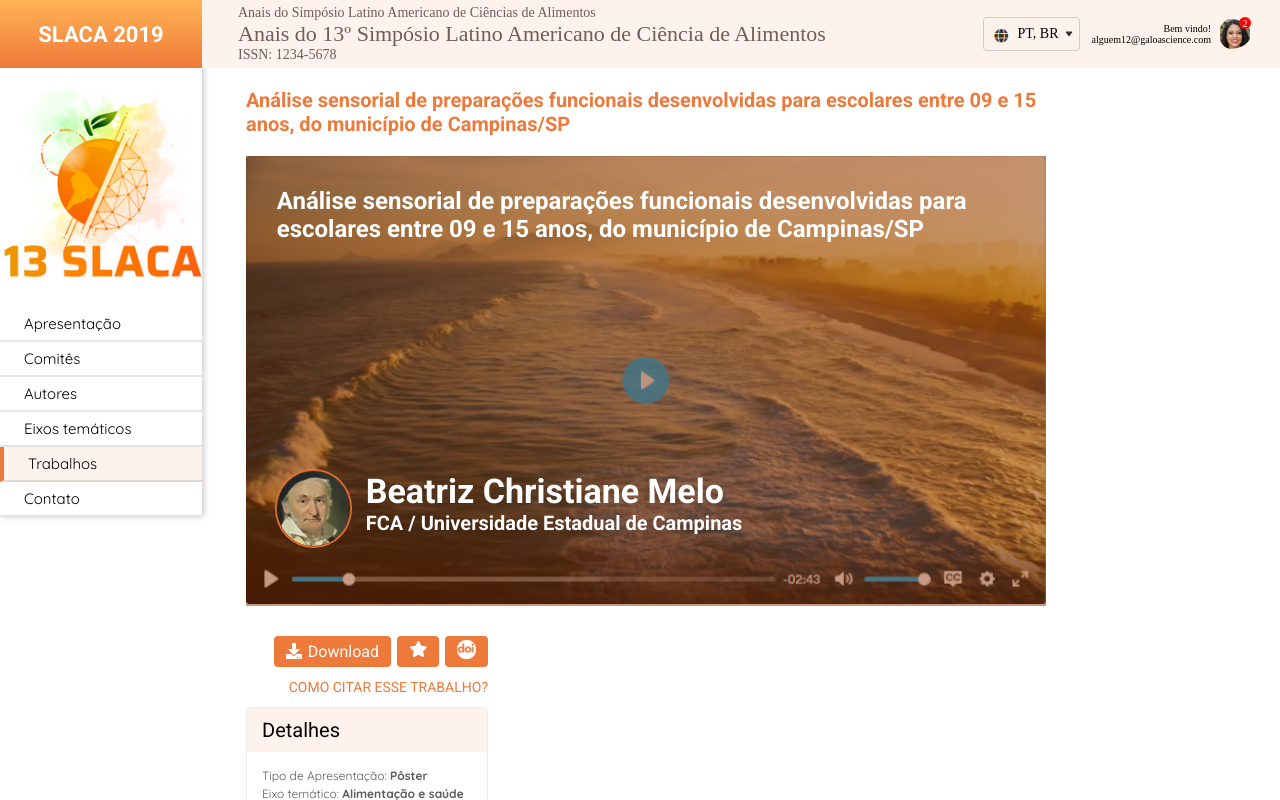
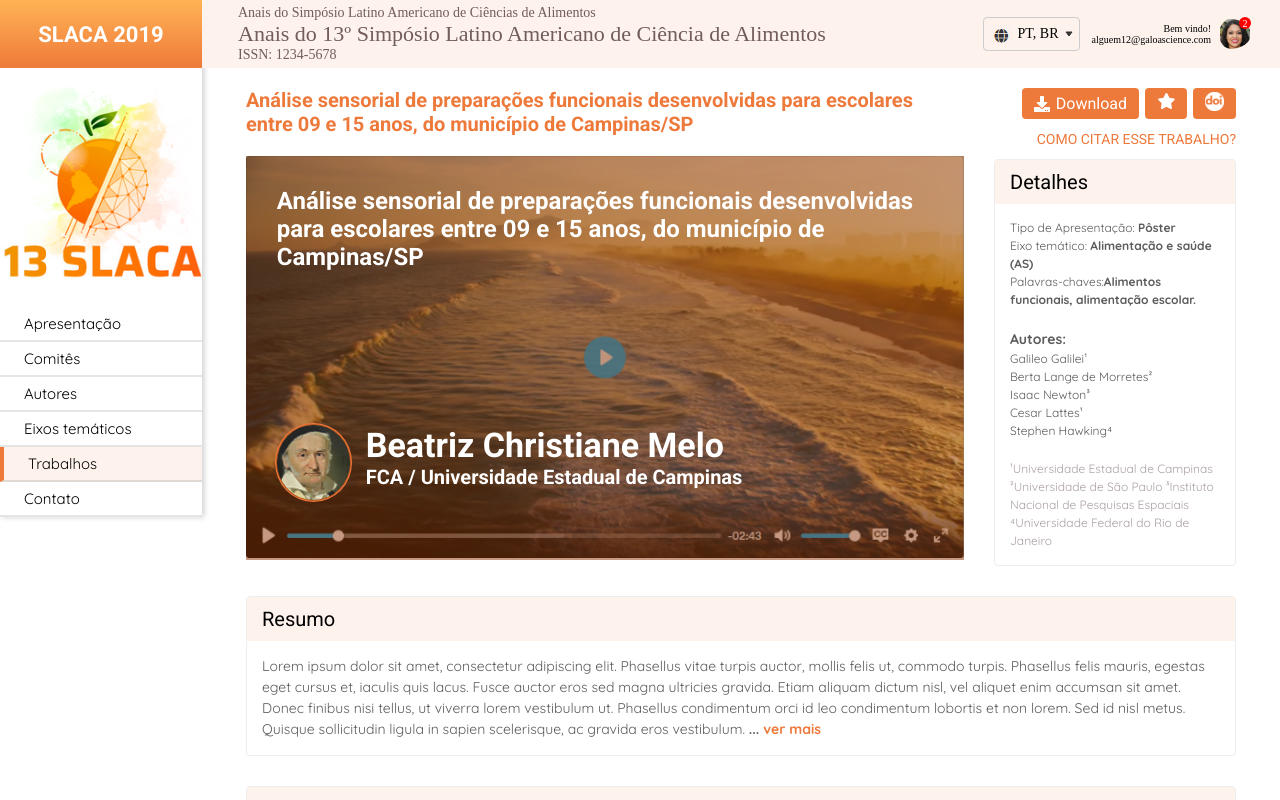
Before and after one commit to HenriqueMorales/chuva, a React (Vite) app: page / in a window 1280 px wide. Shown: the top 800 px of the page. Built offline with nearby package versions, Linux system fonts and the light colour scheme.

Commit message:
adiciona media query na section video

```diff
--- a/src/components/VideoSection/styles.js
+++ b/src/components/VideoSection/styles.js
@@ -4,7 +4,10 @@ const StyledVideoSection = styled.section`
   display: flex;
   gap: 30px;
   justify-content: space-between;
-  flex-wrap: wrap;
+
+  @media (max-width: 1120px) {
+    flex-wrap: wrap;
+  }
 `;
 
 export default StyledVideoSection;
```
